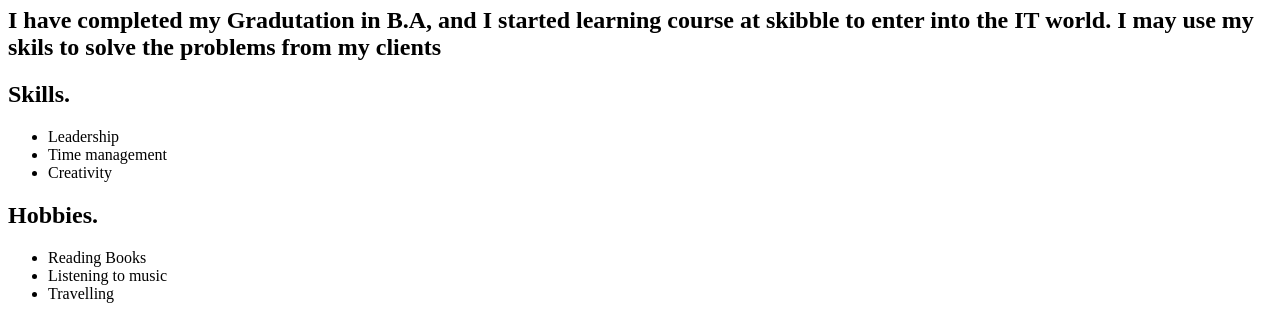
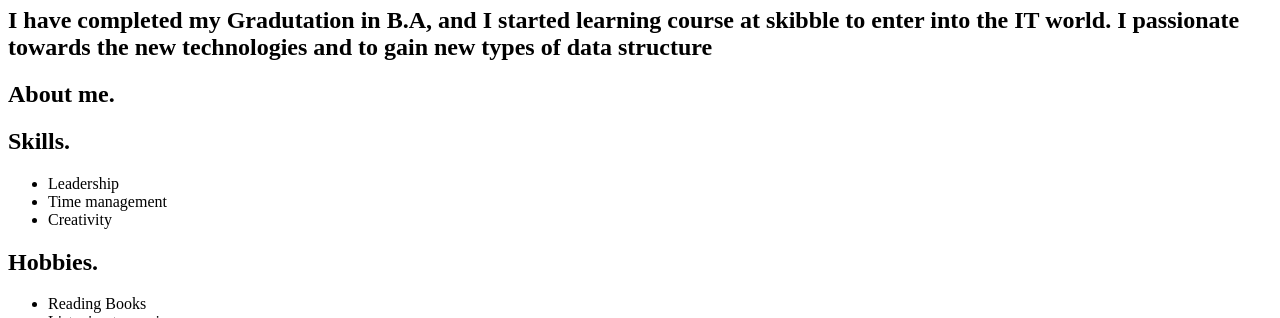
Before and after one commit to arunkrishna378/skibble-js-assignments, a plain HTML site: page assignment-1/index.html in a window 1280 px wide. Shown: the part 73-391 px from the top of the page. Drawn offline with Linux system fonts and the light colour scheme; files that its build step writes are made by us from their sources.

Commit message:
first commit

```diff
--- a/assignment-1/index.html
+++ b/assignment-1/index.html
@@ -13,14 +13,16 @@
           <h1>Hello I am Arun Kumar,</h1>
           <h2>
             I have completed my Gradutation in B.A, and I started learning
-            course at skibble to enter into the IT world. I may use my skils to solve the problems from my clients
+            course at skibble to enter into the IT world. I passionate towards
+            the new technologies and to gain new types of data structure
           </h2>
         </div>
       </header>
       <section>
         <div>
           <div>
-            <h1>Skills.</h1>
+            <h1>About me.</h1>
+            <h2>Skills.</h2>
             <ul>
               <li>Leadership</li>
               <li>Time management</li>
@@ -28,7 +30,7 @@
             </ul>
           </div>
           <div>
-            <h1>Hobbies.</h1>
+            <h2>Hobbies.</h2>
             <ul>
               <li>Reading Books</li>
               <li>Listening to music</li>
```
